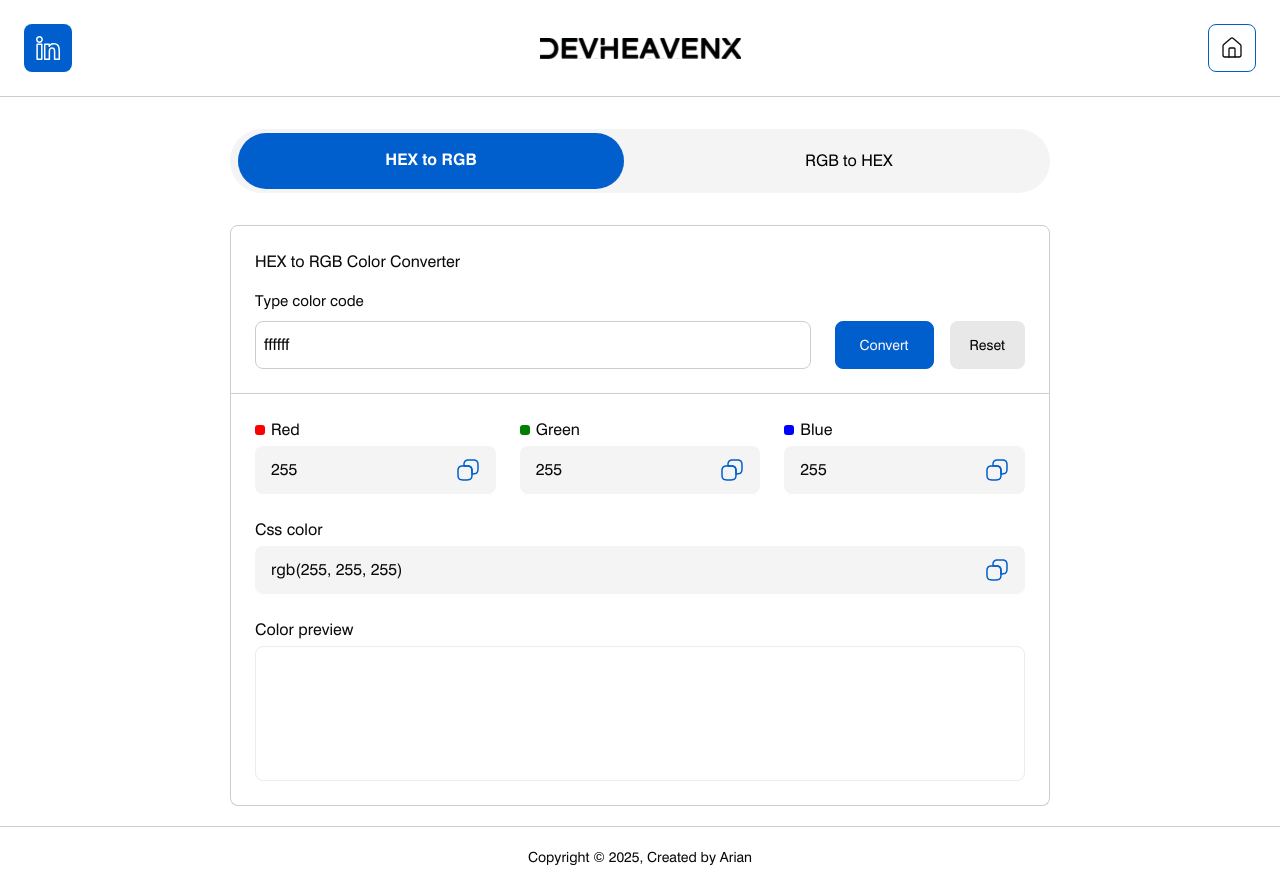
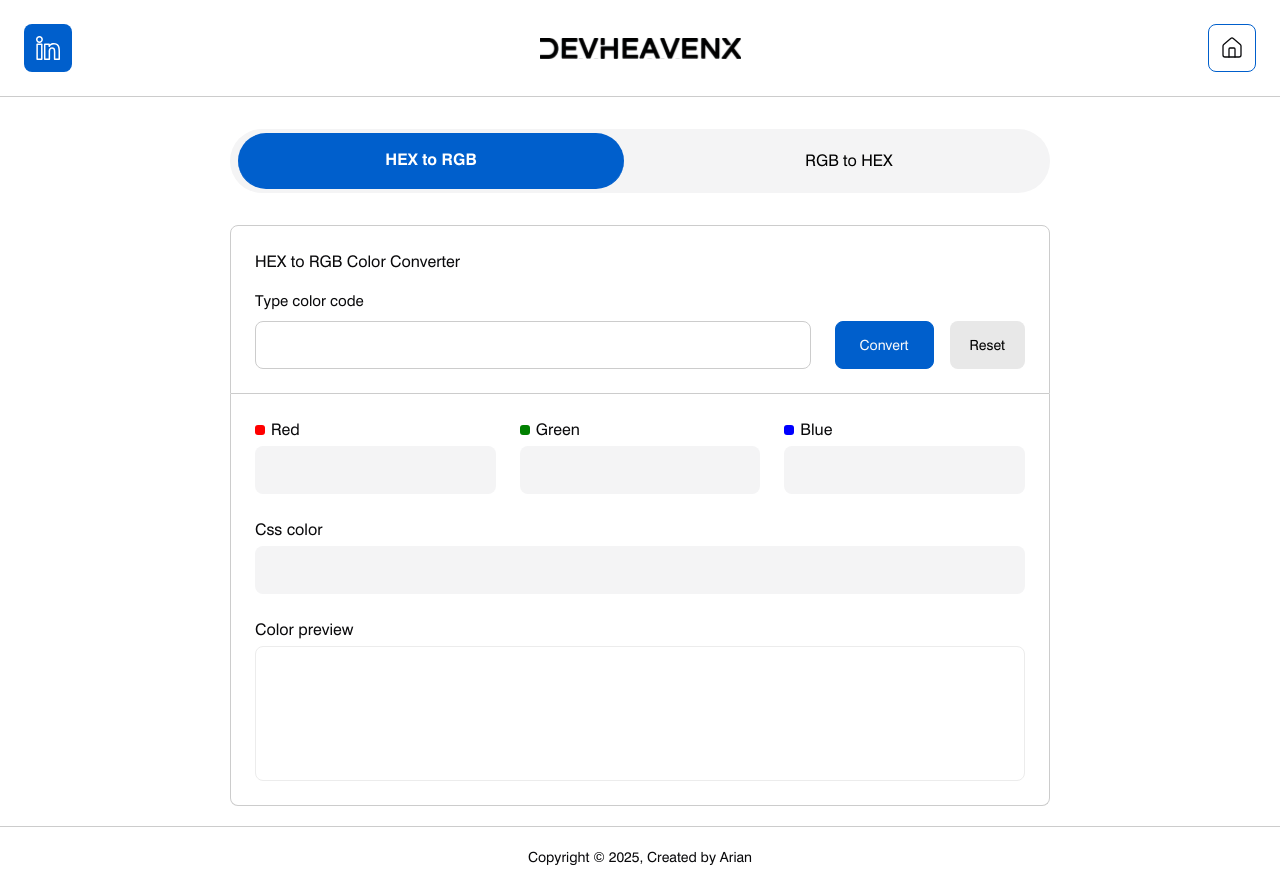
Before and after one commit to shabaniali/DevHeavenX, a Next.js app: page /color-converter in a window 1280 px wide. Built offline with nearby package versions, Linux system fonts and the light colour scheme.

Commit message:
remove default value from hex to rgb section

```diff
--- a/src/components/colorTabs/hexToRgb.tsx
+++ b/src/components/colorTabs/hexToRgb.tsx
@@ -6,7 +6,7 @@ import Image from "next/image";
 import { toast } from "react-toastify";
 
 export default function HexToRgb() {
-  const [hex, setHex] = useState<string>("ffffff");
+  const [hex, setHex] = useState<string>("");
 
   const copy = (text: string) => {
     navigator.clipboard.writeText(text);
@@ -28,7 +28,7 @@ export default function HexToRgb() {
   };
 
   const [rgb, setRgb] = useState<{ r: number; g: number; b: number }>(
-    hexToRgb("ffffff")
+    hexToRgb("")
   );
   const [error, setError] = useState<string>("");
 
@@ -46,8 +46,8 @@ export default function HexToRgb() {
   };
 
   const handleReset = () => {
-    setHex("ffffff");
-    setRgb(hexToRgb("ffffff"));
+    setHex("");
+    setRgb(hexToRgb(""));
     setError("");
   };
 
@@ -89,7 +89,8 @@ export default function HexToRgb() {
               Red
             </span>
             <div className="bg-muted w-full h-12 flex items-center justify-between px-4 rounded-[8px]">
-              {rgb.r}
+              {rgb.r >= 0 && rgb.r}
+              {rgb.r >= 0 && (
                 <Image
                   src="/images/copy-2.svg"
                   alt="copy"
@@ -99,6 +100,7 @@ export default function HexToRgb() {
                   onClick={() => copy(JSON.stringify(rgb.r))}
                   className="cursor-pointer"
                 />
+              )}
             </div>
           </div>
           <div className="flex flex-col w-full">
@@ -107,7 +109,8 @@ export default function HexToRgb() {
               Green
             </span>
             <div className="bg-muted w-full h-12 flex items-center justify-between px-4 rounded-[8px]">
-              {rgb.g}
+              {rgb.g >= 0 && rgb.g}
+              {rgb.g >= 0 && (
                 <Image
                   src="/images/copy-2.svg"
                   alt="copy"
@@ -117,6 +120,7 @@ export default function HexToRgb() {
                   onClick={() => copy(JSON.stringify(rgb.g))}
                   className="cursor-pointer"
                 />
+              )}
             </div>
           </div>
           <div className="flex flex-col w-full">
@@ -125,7 +129,8 @@ export default function HexToRgb() {
               Blue
             </span>
             <div className="bg-muted w-full h-12 flex items-center justify-between px-4 rounded-[8px]">
-              {rgb.b}
+              {rgb.b >= 0 && rgb.b}
+              {rgb.b >= 0 && (
                 <Image
                   src="/images/copy-2.svg"
                   alt="copy"
@@ -135,13 +140,18 @@ export default function HexToRgb() {
                   onClick={() => copy(JSON.stringify(rgb.b))}
                   className="cursor-pointer"
                 />
+              )}
             </div>
           </div>
         </div>
         <div className="flex flex-col w-full mt-6">
           <span className="flex items-center mb-1">Css color</span>
           <div className="bg-muted w-full h-12 flex items-center justify-between px-4 rounded-[8px]">
-            rgb({rgb.r}, {rgb.g}, {rgb.b})
+            {rgb.r >= 0 &&
+              rgb.g >= 0 &&
+              rgb.b >= 0 &&
+              `rgb(${rgb.r}, ${rgb.g}, ${rgb.b})`}
+            {rgb.r >= 0 && rgb.g >= 0 && rgb.b >= 0 && (
               <Image
                 src="/images/copy-2.svg"
                 alt="copy"
@@ -151,13 +161,20 @@ export default function HexToRgb() {
                 onClick={() => copy(`rgb(${rgb.r}, ${rgb.g}, ${rgb.b})`)}
                 className="cursor-pointer"
               />
+            )}
           </div>
         </div>
         <div className="flex flex-col w-full mt-6">
           <span className="flex items-center mb-1">Color preview</span>
           <div
             className="w-full h-[135px] flex items-center px-4 rounded-[8px] border border-[#ECECEC]"
-            style={{ backgroundColor: `rgb(${rgb.r}, ${rgb.g}, ${rgb.b})` }}
+            style={
+              rgb.r >= 0 && rgb.g >= 0 && rgb.b >= 0
+                ? {
+                    backgroundColor: `rgb(${rgb.r}, ${rgb.g}, ${rgb.b})`,
+                  }
+                : {}
+            }
           />
         </div>
       </div>
```
Lines whose indentation alone changed are shown as unchanged.
